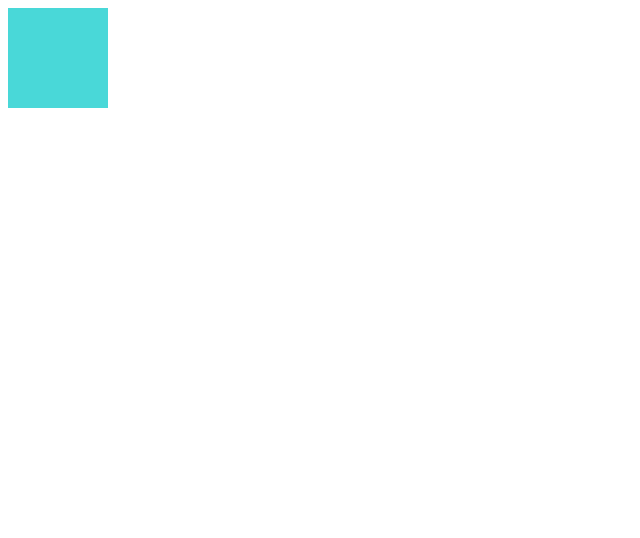
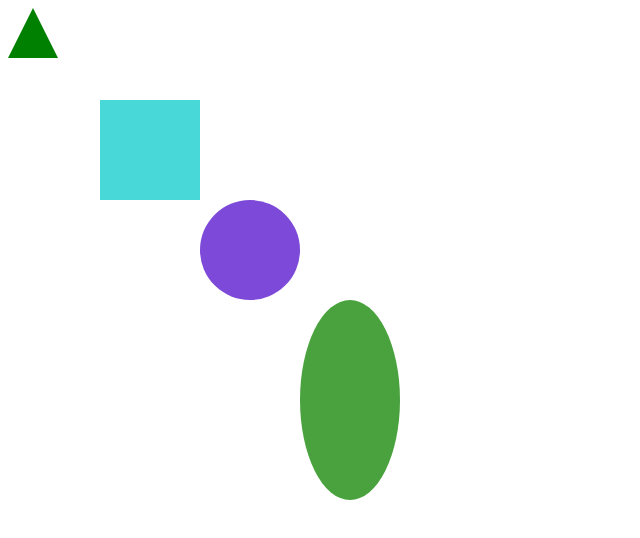
Before and after one commit to green-crochet-dog/cssart, a plain HTML site: page index.html in a window 1280 px wide. Shown: the whole page, without its empty margins (0-640 px from the left). Drawn offline with Linux system fonts and the light colour scheme.

Commit message:
added more shapes

```diff
--- a/index.html
+++ b/index.html
@@ -8,5 +8,8 @@
 </head>
 <body>
     <div id="square"></div>
+    <div id="circle"></div>
+    <div id="oval"></div>
+     <div id="triangle"></div>
 </body>
 </html>
--- a/style.css
+++ b/style.css
@@ -3,8 +3,32 @@ width: 100px;
 height: 100px;
 background-color: rgb(73, 216, 216);
 position: absolute;
-top: ;
-left: ;
-
+top:100px ;
+left:100px ;
+}
+#circle{
+ width: 100px;
+height: 100px;
+background-color: rgb(125, 73, 216);
+position: absolute;
+top:200px ;
+left:200px ;
+border-radius:50%;
+}
+#oval{
+     width: 100px;
+height: 200px;
+background-color: rgb(74, 162, 62);
+position: absolute;
+top:300px ;
+left:300px ;
+border-radius:50%;
+}
+#triangle{
+    width: 0;
+	height: 0;
+    border-left:25px solid transparent ;
+    border-right:25px solid transparent ;
+    border-bottom: 50px solid green ;
 
 }
```
Also changed, not shown: 1 other file.
